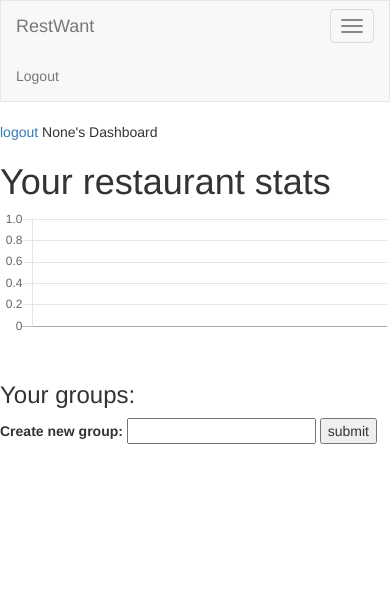
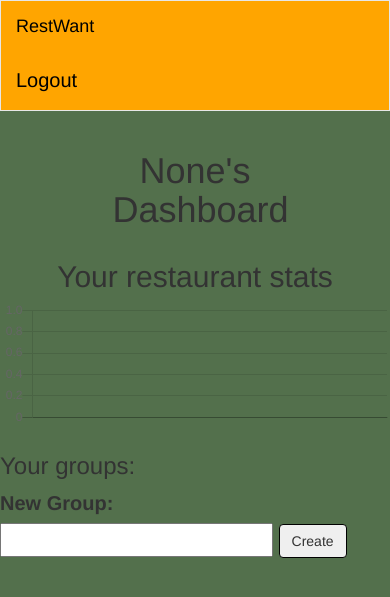
Before and after one commit to kjlundsgaard/hb-final-project, a Flask app: page / in a window 390 px wide. Shown: the top 597 px of the page. Run offline with Flask 2, Linux system fonts and the light colour scheme; the visitor is signed in with stand-in values (Sample User, id 1); data comes from the database, SQL or seed files in the repository; data that the repository does not hold is empty; some libraries are stand-ins or nearby versions.

Commit message:
prettifying

```diff
--- a/server.py
+++ b/server.py
@@ -370,8 +370,6 @@ def show_categories():
     user_id = session.get('user')
     user = User.query.filter_by(user_id=user_id).first()
 
-    # colors = ['ff4000', 'ff8000', 'ffbf00', 'ffff00', '80ff00', '00ffbf', '00bfff', '0000ff', 'bf00ff', 'ff0080', 'ff0000']
-
     categories = {}
 
     if user:
@@ -407,8 +405,6 @@ def show_categories():
     for key, val in categories.items():
         data['labels'].append(key)
         data['datasets'][0]['data'].append(val)
-        # data['datasets'][0]['backgroundColor'].append("#" + colors[i % len(colors)])
-        # data['datasets'][0]['hoverBackgroundColor'].append("black")
         i = i + 1
 
     # print data
--- a/static/css/style.css
+++ b/static/css/style.css
@@ -4,7 +4,7 @@
 }
 
 #my-map {
-    height: 800px;
+    height: 1000px;
     /*display: inline;*/
 }
 
@@ -14,5 +14,33 @@
 }
 
 .starred {
-    color: orange;
+    color: #69314D;
 }
+
+* {
+    font-size: 20px;
+}
+
+.navbar {
+    background-color: orange;
+    color: black;
+}
+body {
+    background-color: #53704C;
+}
+
+.navbar .navbar-brand {
+    color: black;
+}
+
+.navbar .navbar-text.navbar-right .navbar-link {
+    color: black;
+}
+
+.title {
+    text-align: center;
+}
+
+.btn {
+    border: 1px solid black;
+}
--- a/static/js/yelp.js
+++ b/static/js/yelp.js
@@ -36,7 +36,12 @@ function displayResults(data) {
       var latitude = $(this).data('latitude');
       var longitude = $(this).data('longitude');
       var url = $(this).data('url');
-      var infobox = "<div class='infobox' <p>" + $(this).data('restaurant-name') + "</p>" + "<p> Yelp Rating: " + $(this).data('yelp-rating') + "</p>" + "<p> Address: " + $(this).data('address') + "</p>" + "<p> Neighborhood: " + ( neighborhoods ? neighborhoods.join(", ") : "None" ) + "</p>" + "<button type='button' class='add-button btn' id='button' " + "data-restaurant-name=" + '"' + name + '"' +
+      var infobox = "<div class='infobox' <p>" + $(this).data('restaurant-name') + "</p>" +
+                             "<p> Yelp Rating: " + $(this).data('yelp-rating') + "</p>" +
+                             "<p> Address: " + $(this).data('address') + "</p>" +
+                             "<p> Neighborhood: " + ( neighborhoods ? neighborhoods.join(", ") : "None" ) +
+                             "</p>" + "<button type='button' class='add-button btn' id='button' " +
+                             "data-restaurant-name=" + '"' + name + '"' +
                              "data-yelp-rating=" + "'" + yelp + "'" +
                              "data-address=" + "'" + address + "'" +
                              "data-categories=" + "'" + categories + "'" +
@@ -110,6 +115,8 @@ function addRestaurant(evt){
                                'url': url},
                                getRestaurantsFromDB);
 
+    $('.add-button').html("Added!");
+
 }
 
 
@@ -135,16 +142,18 @@ function addRestaurantToDBsuccess(data){
     var listings = "";
 
     for (var i = 0; i < data.results.length; i++) {
-      listings = listings + "<li id=" + "'" + data.results[i].restaurant_id + "'" +
+      listings = listings +
+      "<li id=" + "'" + data.results[i].restaurant_id + "'" +
       " data-lat="+ "'" + data.results[i].latitude + "'" +
       " data-lng=" + "'" + data.results[i].longitude + "'" +
       " data-name="+ '"' + data.results[i].restaurant_name + '"' +
       " data-yelp="+ "'" + data.results[i].yelp_rating + "'" + ">" +
+      "<button class='remove-restaurant btn btn-danger' type='button' data-restid=" +
+      "'" + data.results[i].restaurant_id + "'" +
+      ">X</button>" +
       data.results[i].restaurant_name + " | Yelp Rating: " +
       data.results[i].yelp_rating.toFixed(1) + " " +
-      "<button class='remove-restaurant btn' type='button' data-restid=" +
-      "'" + data.results[i].restaurant_id + "'" +
-      ">Remove</button>\n<button class='visited-restaurant btn' type='button' data-restid=" +
+      "<button class='visited-restaurant btn' type='button' data-restid=" +
       "'" + data.results[i].restaurant_id + "'"+ ">Visited</button></li>";
     }
     // console.log(listings);
--- a/templates/base.html
+++ b/templates/base.html
@@ -14,12 +14,6 @@
   <div class="container-fluid">
     <!-- Brand and toggle get grouped for better mobile display -->
     <div class="navbar-header">
-      <button type="button" class="navbar-toggle collapsed" data-toggle="collapse" data-target="#bs-example-navbar-collapse-1" aria-expanded="false">
-        <span class="sr-only">Toggle navigation</span>
-        <span class="icon-bar"></span>
-        <span class="icon-bar"></span>
-        <span class="icon-bar"></span>
-      </button>
       <a class="navbar-brand" href="/">RestWant</a>
     </div>
     <p class="navbar-text navbar-right"><a href="/logout" class="navbar-link">Logout</a></p>
--- a/templates/dashboard.html
+++ b/templates/dashboard.html
@@ -2,29 +2,27 @@
 {% block content %}
 {% if not login %}
 <a href="/login">login</a>
-{% else %}
-<a href="/logout">logout</a>
+{% endif %}
 
-
-{{ user.fname }}'s Dashboard
-
-<div class="category-chart">
-    <h1>Your restaurant stats</h1>
-    <canvas id="myChart" style={width: 100px;, height=100px;}></canvas>
-</div>
-<br>
-
-
-
-<!-- BELOW IS COLLAPSIBLE STUFF FOR CSS -->
 
 <div  class="container">
     <div class="row">
+        <div class="col-xs-6 col-xs-offset-3 title">
+            <h1>{{ user.fname }}'s Dashboard</h1>
+        </div>
+    </div>
+    <div class="row">
+        <div class="category-chart">
+            <h2 class="title">Your restaurant stats</h2>
+            <canvas id="myChart" style={width: 100px;, height=100px;}></canvas>
+        </div>
+    </div>
+    <div class="row">
         <h3>Your groups:</h3>
         <form action='/new-group' method='POST'>
-            <label for="new-group">Create new group:</label>
+            <label for="new-group">New Group:</label>
             <input type="text" name="group" id="new-group">
-            <input type="submit" value="submit">
+            <input type="submit" class="btn" value="Create">
         </form>
         {% for group in user.groups %}
         <div class="col-xs-6 col-sm-3">
@@ -56,7 +54,7 @@
                         <a href="groups/{{ group.group_id }}">Go to Group</a>
                     </div>
                     <div class="panel-footer">
-                        <a role="button" class="leave-group" data-groupid="{{ group.group_id }}">Leave This Group</a>
+                        <a role="button" class="leave-group" data-groupid="{{ group.group_id }}">Leave Group</a>
                     </div>
                 </div>
             </div>
@@ -64,11 +62,7 @@
         {% endfor %}
     </div>
 </div>
-<!-- END COLLAPSIBLE CODE, ADD THE -->
 
-
-
-{% endif %}
 <script src="https://ajax.googleapis.com/ajax/libs/jquery/1.12.2/jquery.min.js"></script>
 <script src="/static/js/yelp.js"></script>
 <script src="https://cdnjs.cloudflare.com/ajax/libs/Chart.js/2.1.3/Chart.bundle.js"></script>
```
Also changed, not shown: templates/group_view.html (+18 -8 lines), templates/list_view.html (+27 -14 lines).
